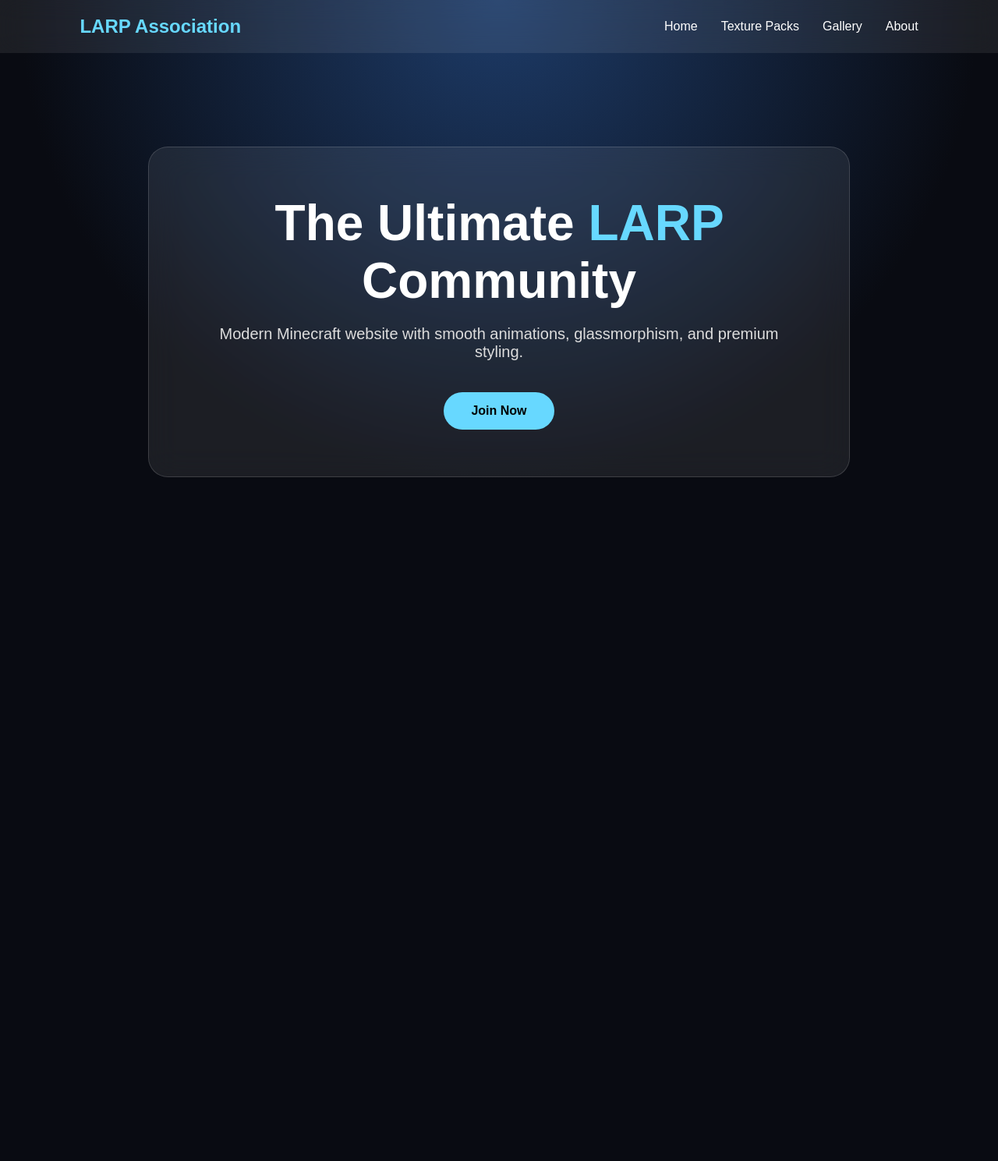
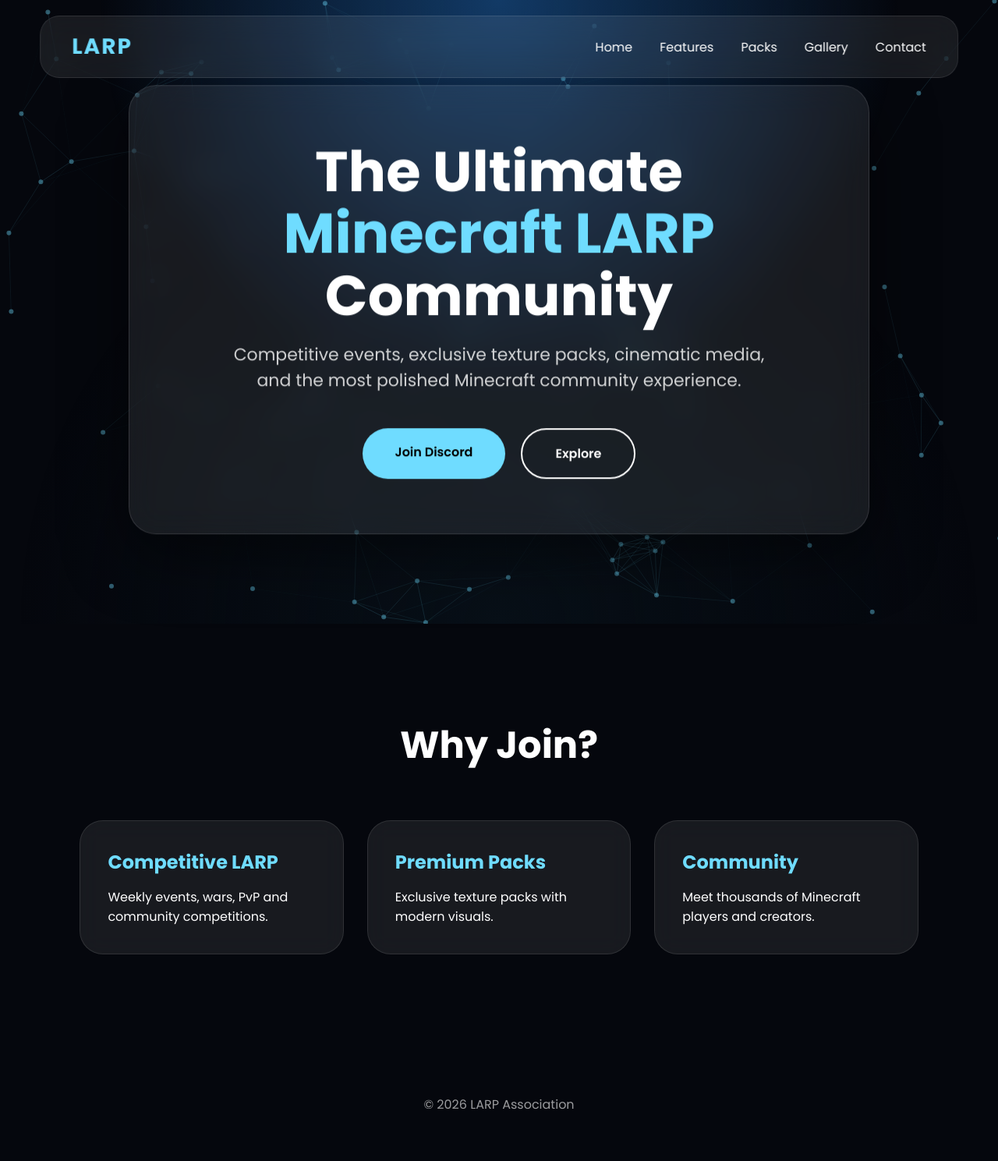
Before and after one commit to LarpPi4rce/LarpAcc, a plain HTML site: page index.html in a window 1280 px wide. Shown: the whole page at 78% size. Before the commit the page ends 800 px from the top, so only its background shows below. Drawn offline with nearby package versions, Linux system fonts and the light colour scheme.

Commit message:
Refactor index.html for layout and design enhancements
Updated the HTML structure and styles for improved layout and design.

```diff
--- a/index.html
+++ b/index.html
@@ -3,143 +3,509 @@
 <head>
 <meta charset="UTF-8">
 <meta name="viewport" content="width=device-width, initial-scale=1.0">
+
 <title>LARP Association</title>
 
+<link rel="preconnect" href="https://fonts.googleapis.com">
+<link rel="preconnect" href="https://fonts.gstatic.com" crossorigin>
+
+<link href="https://fonts.googleapis.com/css2?family=Poppins:wght@300;400;500;600;700;800&display=swap" rel="stylesheet">
+
+<script src="https://cdn.jsdelivr.net/npm/particles.js@2.0.0/particles.min.js"></script>
+
 <style>
+
 *{
 margin:0;
 padding:0;
 box-sizing:border-box;
-            font-family:Poppins,Arial,sans-serif;
+font-family:'Poppins',sans-serif;
+scroll-behavior:smooth;
 }
 
 body{
-            background:#090b12;
+
+background:#05070d;
 color:white;
 overflow-x:hidden;
+
+}
+
+#particles-js{
+
+position:fixed;
+width:100%;
+height:100%;
+z-index:-2;
+
+}
+
+body::before{
+
+content:"";
+position:fixed;
+width:100%;
+height:100%;
+background:
+
+radial-gradient(circle at top,#123a66 0%,transparent 50%),
+radial-gradient(circle at bottom,#081018 0%,transparent 60%);
+
+z-index:-3;
+
 }
 
 nav{
+
 position:fixed;
-            width:100%;
-            top:0;
-            padding:20px 8%;
+top:20px;
+left:50%;
+transform:translateX(-50%);
+
+width:92%;
+
 display:flex;
+
 justify-content:space-between;
+
 align-items:center;
-            backdrop-filter:blur(15px);
+
+padding:18px 40px;
+
+border-radius:25px;
+
 background:rgba(255,255,255,.08);
+
+backdrop-filter:blur(18px);
+
+border:1px solid rgba(255,255,255,.1);
+
 z-index:999;
+
+transition:.4s;
+
 }
 
-        nav h2{
-            color:#67d8ff;
+.logo{
+
+font-size:28px;
+
+font-weight:700;
+
+color:#6fdcff;
+
+letter-spacing:2px;
+
 }
 
 nav ul{
+
 display:flex;
-            gap:30px;
+
+gap:35px;
+
 list-style:none;
+
 }
 
 nav a{
+
 color:white;
+
 text-decoration:none;
+
 transition:.3s;
+
 }
 
 nav a:hover{
-            color:#67d8ff;
+
+color:#6fdcff;
+
 }
 
 .hero{
+
 min-height:100vh;
+
 display:flex;
+
 justify-content:center;
+
 align-items:center;
+
 text-align:center;
+
 padding:100px 20px;
-            background:
-            radial-gradient(circle at top,#1d3b68 0%,#090b12 60%);
+
 }
 
-        .glass{
+.hero-card{
+
+width:950px;
+
+padding:70px;
+
+border-radius:35px;
+
 background:rgba(255,255,255,.08);
-            border:1px solid rgba(255,255,255,.15);
+
+border:1px solid rgba(255,255,255,.12);
+
 backdrop-filter:blur(20px);
-            border-radius:25px;
-            padding:60px;
-            max-width:900px;
-            animation:float 5s ease-in-out infinite;
+
+box-shadow:
+
+0 25px 80px rgba(0,0,0,.5);
+
+animation:float 6s ease-in-out infinite;
+
 }
 
-        h1{
-            font-size:64px;
+.hero h1{
+
+font-size:72px;
+
+line-height:1.1;
+
 margin-bottom:20px;
+
 }
 
-        h1 span{
-            color:#67d8ff;
+.hero h1 span{
+
+color:#6fdcff;
+
 }
 
-        p{
-            color:#ddd;
-            font-size:20px;
-            margin-bottom:40px;
+.hero p{
+
+font-size:22px;
+
+opacity:.8;
+
+max-width:700px;
+
+margin:auto;
+
+margin-bottom:45px;
+
+}
+
+.buttons{
+
+display:flex;
+
+justify-content:center;
+
+gap:20px;
+
+flex-wrap:wrap;
+
 }
 
 .btn{
-            display:inline-block;
-            padding:15px 35px;
-            border-radius:40px;
-            background:#67d8ff;
-            color:black;
+
+padding:18px 42px;
+
+border-radius:50px;
+
+font-weight:600;
+
 text-decoration:none;
-            font-weight:bold;
-            transition:.3s;
+
+transition:.35s;
+
 }
 
-        .btn:hover{
-            transform:scale(1.08);
+.primary{
+
+background:#6fdcff;
+
+color:black;
+
+}
+
+.secondary{
+
+border:2px solid white;
+
+color:white;
+
+}
+
+.primary:hover{
+
+transform:translateY(-5px);
+
+box-shadow:0 0 35px #6fdcff;
+
+}
+
+.secondary:hover{
+
+background:white;
+
+color:black;
+
+}
+
+section{
+
+padding:120px 8%;
+
+}
+
+.title{
+
+text-align:center;
+
+font-size:48px;
+
+margin-bottom:60px;
+
+}
+
+.grid{
+
+display:grid;
+
+grid-template-columns:repeat(auto-fit,minmax(280px,1fr));
+
+gap:30px;
+
+}
+
+.card{
+
+background:rgba(255,255,255,.08);
+
+border:1px solid rgba(255,255,255,.1);
+
+border-radius:30px;
+
+padding:35px;
+
+transition:.35s;
+
+backdrop-filter:blur(15px);
+
+}
+
+.card:hover{
+
+transform:translateY(-12px);
+
+box-shadow:0 20px 60px rgba(0,0,0,.5);
+
+}
+
+.card h2{
+
+margin-bottom:15px;
+
+color:#6fdcff;
+
+}
+
+.gallery{
+
+display:grid;
+
+grid-template-columns:repeat(auto-fit,minmax(320px,1fr));
+
+gap:30px;
+
+}
+
+.gallery img{
+
+width:100%;
+
+border-radius:25px;
+
+transition:.4s;
+
+}
+
+.gallery img:hover{
+
+transform:scale(1.04);
+
+}
+
+footer{
+
+padding:60px;
+
+text-align:center;
+
+opacity:.6;
+
 }
 
 @keyframes float{
-            0%,100%{transform:translateY(0);}
-            50%{transform:translateY(-15px);}
+
+0%,100%{
+
+transform:translateY(0px);
+
 }
+
+50%{
+
+transform:translateY(-12px);
+
+}
+
+}
+
 </style>
+
 </head>
 
 <body>
 
+<div id="particles-js"></div>
+
 <nav>
-<h2>LARP Association</h2>
+
+<div class="logo">LARP</div>
 
 <ul>
+
 <li><a href="#">Home</a></li>
-<li><a href="#">Texture Packs</a></li>
-<li><a href="#">Gallery</a></li>
-<li><a href="#">About</a></li>
+
+<li><a href="#features">Features</a></li>
+
+<li><a href="#packs">Packs</a></li>
+
+<li><a href="#gallery">Gallery</a></li>
+
+<li><a href="#contact">Contact</a></li>
+
 </ul>
 
 </nav>
 
 <section class="hero">
 
-<div class="glass">
+<div class="hero-card">
 
-<h1>The Ultimate <span>LARP</span> Community</h1>
+<h1>
+
+The Ultimate
+
+<span>Minecraft LARP</span>
+
+Community
+
+</h1>
 
 <p>
-Modern Minecraft website with smooth animations, glassmorphism,
-and premium styling.
+
+Competitive events, exclusive texture packs, cinematic media,
+and the most polished Minecraft community experience.
+
 </p>
 
-<a class="btn" href="#">Join Now</a>
+<div class="buttons">
+
+<a href="#" class="btn primary">Join Discord</a>
+
+<a href="#features" class="btn secondary">Explore</a>
+
+</div>
 
 </div>
 
 </section>
 
+<section id="features">
+
+<h1 class="title">
+
+Why Join?
+
+</h1>
+
+<div class="grid">
+
+<div class="card">
+
+<h2>Competitive LARP</h2>
+
+<p>Weekly events, wars, PvP and community competitions.</p>
+
+</div>
+
+<div class="card">
+
+<h2>Premium Packs</h2>
+
+<p>Exclusive texture packs with modern visuals.</p>
+
+</div>
+
+<div class="card">
+
+<h2>Community</h2>
+
+<p>Meet thousands of Minecraft players and creators.</p>
+
+</div>
+
+</div>
+
+</section>
+
+<footer>
+
+© 2026 LARP Association
+
+</footer>
+
+<script>
+
+particlesJS("particles-js",{
+
+particles:{
+
+number:{value:80},
+
+color:{value:"#6fdcff"},
+
+shape:{type:"circle"},
+
+opacity:{value:.4},
+
+size:{value:3},
+
+move:{
+
+enable:true,
+
+speed:2
+
+},
+
+line_linked:{
+
+enable:true,
+
+distance:150,
+
+color:"#6fdcff",
+
+opacity:.2
+
+}
+
+}
+
+});
+
+</script>
+
 </body>
 </html>
```
Lines whose indentation alone changed are shown as unchanged.
